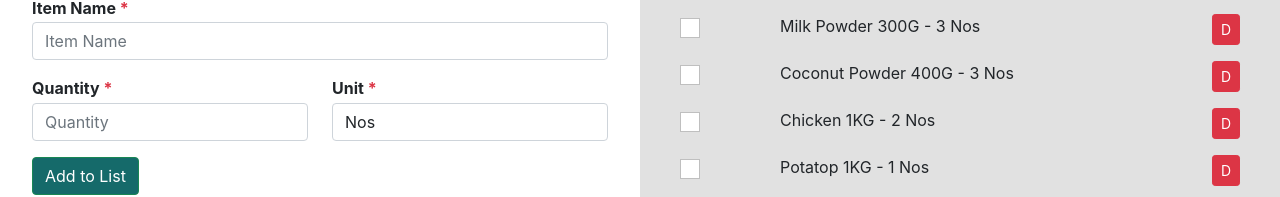
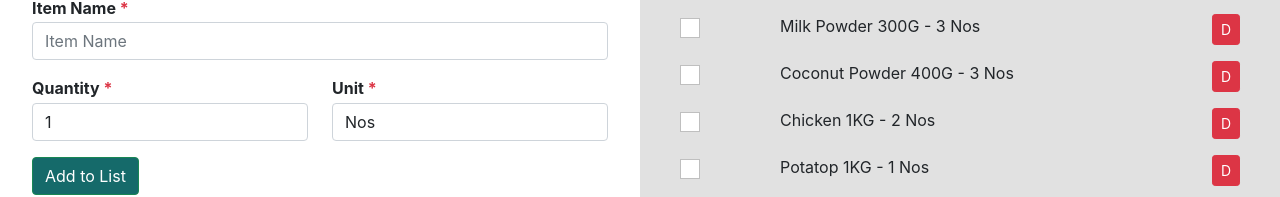
Before and after one commit to mhperera/PF_GroceryListManagerApp, a React (Create React App) app: page / in a window 1280 px wide. Shown: the part 198-395 px from the top of the page. Built offline with nearby package versions, Linux system fonts and the light colour scheme.

Commit message:
Create groccery Item function Developed

```diff
--- a/src/App.js
+++ b/src/App.js
@@ -44,6 +44,8 @@ function App() {
   const [grocceryList, setGrocceryList] = useState(sampleList);
   const [searchText, setSearchText] = useState('');
   const [selectedUnit, setSelectedUnit] = useState('Nos');
+  const [newItem, setNewItem] = useState('');
+  const [newQty, setNewQty] = useState(1);
 
   const handleSearch = (keyWord) => {
     setSearchText(keyWord);
@@ -51,6 +53,25 @@ function App() {
 
   const handleSelectedUnit = (selectedUnit) => {
     setSelectedUnit(selectedUnit);
+  }
+
+  const handleFormSubmit = () => {
+    console.log(newItem,newQty,selectedUnit);
+    addItemFunction(newItem,newQty,selectedUnit);
+    setNewItem('');
+    setNewQty(1);
+    setSelectedUnit('Nos');
+  }
+
+  const addItemFunction = (newItem,newQty,selectedUnit) => {
+    const newGrocceryItem = {
+      id : grocceryList.length+1,
+      itemName : newItem,
+      qty: newQty,
+      unit: selectedUnit
+    }
+    const newGrocceryList = [...grocceryList, newGrocceryItem];
+    setGrocceryList(newGrocceryList);
   }
 
   return (
@@ -64,6 +85,11 @@ function App() {
           handleSearch = {handleSearch}
           selectedUnit = {selectedUnit}
           handleSelectedUnit = {handleSelectedUnit}
+          handleFormSubmit = {handleFormSubmit}
+          newItem = {newItem}
+          setNewItem = {setNewItem}
+          newQty = {newQty}
+          setNewQty = {setNewQty}
         />
         <FooterComponent />
     </div>
--- a/src/ContentComponent.js
+++ b/src/ContentComponent.js
@@ -2,7 +2,7 @@ import React from 'react'
 import CreateItemFormComponent from './CreateItemFormComponent'
 import ItemListComponent from './ItemListComponent'
 
-const ContentComponent = ({ grocceryList, searchText, handleSearch, selectedUnit, handleSelectedUnit }) => {
+const ContentComponent = ({ grocceryList, searchText, handleSearch, selectedUnit, handleSelectedUnit, handleFormSubmit, newItem, setNewItem, newQty, setNewQty }) => {
   return (
     <div className="content">
         <div className="row w-100 gy-0">
@@ -10,6 +10,11 @@ const ContentComponent = ({ grocceryList, searchText, handleSearch, selectedUnit
                 <CreateItemFormComponent
                   selectedUnit = {selectedUnit}
                   handleSelectedUnit = {handleSelectedUnit}
+                  handleFormSubmit = {handleFormSubmit}
+                  newItem = {newItem}
+                  setNewItem = {setNewItem}
+                  newQty = {newQty}
+                  setNewQty = {setNewQty}
                 />
             </div>
             <div className="col-6 p-0">
--- a/src/CreateItemFormComponent.js
+++ b/src/CreateItemFormComponent.js
@@ -1,9 +1,9 @@
 import React from 'react';
 
-const CreateItemFormComponent = ({selectedUnit, handleSelectedUnit}) => {
+const CreateItemFormComponent = ({selectedUnit, handleSelectedUnit, handleFormSubmit, newItem, setNewItem, newQty, setNewQty}) => {
 	return (
 		<div className="w-100 vh-100 CreateItemFormComponent">
-			<form>
+			<form onSubmit={(e)=>{e.preventDefault()}}>
 				<div className="row">
 					<div className="col-12">
 						<h5 className="heading5">Add Groccery Item</h5>
@@ -19,6 +19,8 @@ const CreateItemFormComponent = ({selectedUnit, handleSelectedUnit}) => {
 							id="itemName"
 							placeholder="Item Name"
 							required
+							value={ newItem }
+            				onChange = { (e)=>{ setNewItem(e.target.value) } }
 						/>
 					</div>
 
@@ -32,6 +34,8 @@ const CreateItemFormComponent = ({selectedUnit, handleSelectedUnit}) => {
 							id="quantity"
 							placeholder="Quantity"
 							required
+							value={ newQty }
+            				onChange = { (e)=>{ setNewQty(e.target.value) } }
 						/>
 					</div>
 
@@ -55,7 +59,7 @@ const CreateItemFormComponent = ({selectedUnit, handleSelectedUnit}) => {
 					</div>
 
 					<div className="col-6 mb-3">
-						<button type="submit" className="btn btn-success">
+						<button type="submit" className="btn btn-success" onClick={()=>{handleFormSubmit()}}>
 							Add to List
 						</button>
 					</div>
```
